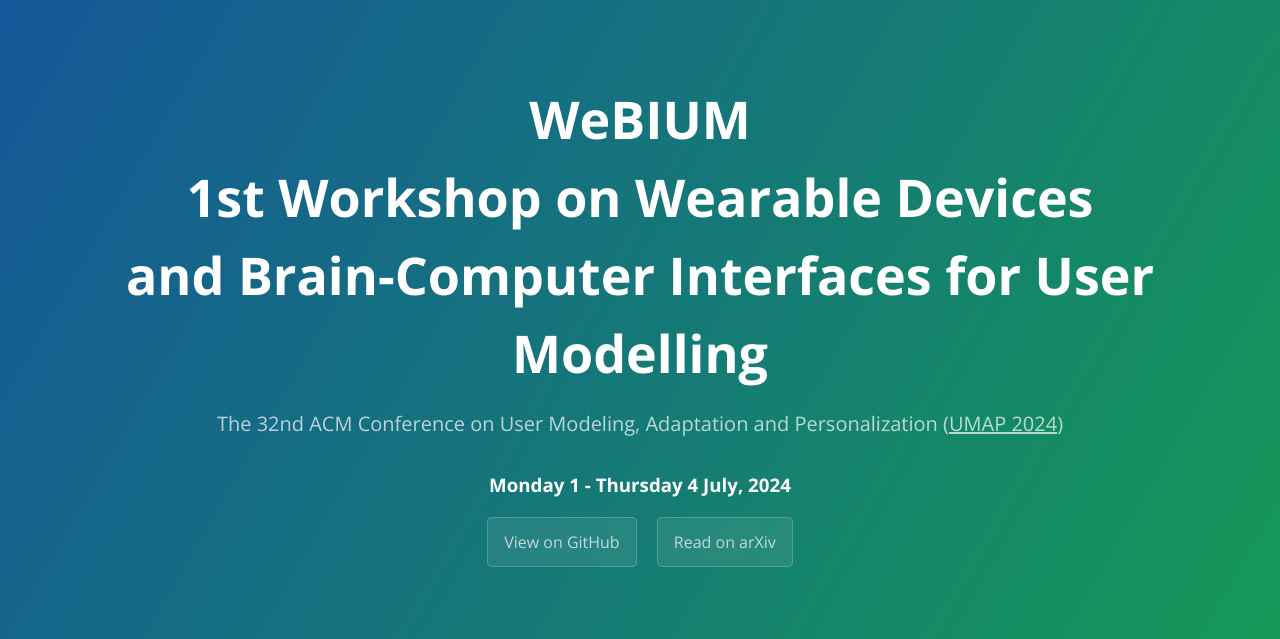
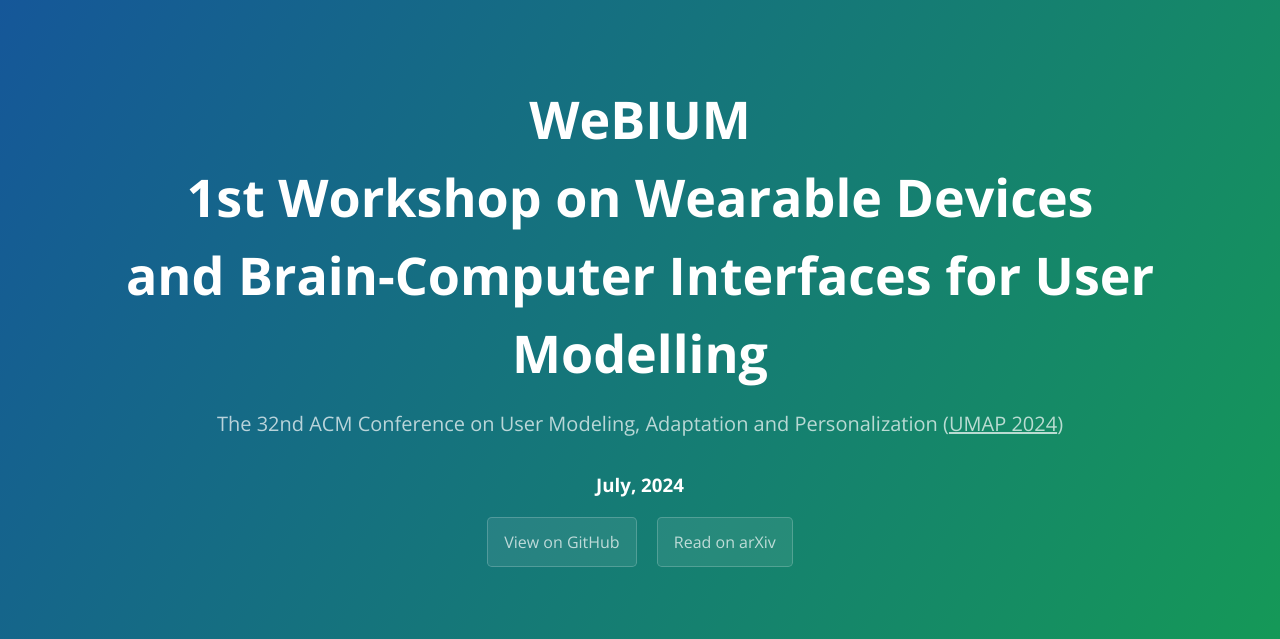
Before and after one commit to domenicolofu/webium24, a Jekyll site: the page built from index.md, in a window 1280 px wide and 900 px high, cut to the strip 0-639 px from the top of the window. Built offline with Jekyll 4.4.1, drawn with Linux system fonts in a browser that asks for light colours; our own code applies the rules of GitHub Pages for plain Markdown files.

Commit message:
Update default.html

```diff
--- a/_layouts/default.html
+++ b/_layouts/default.html
@@ -24,7 +24,7 @@
 
       <h2 class="project-tagline">The 32nd ACM Conference on User Modeling, Adaptation and Personalization
  (<a href="https://www.um.org/umap2024/" style="color:white"><u>UMAP 2024</u></a>)</h2>
-      <h3>Monday 1 - Thursday 4 July, 2024</h3>
+      <h3> July, 2024</h3>
       {% if site.github.is_project_page %}
         <a href="https://github.com/sisinflab/LoG-2023-GNNs-RecSys" class="btn">View on GitHub</a>
       {% endif %}
```
